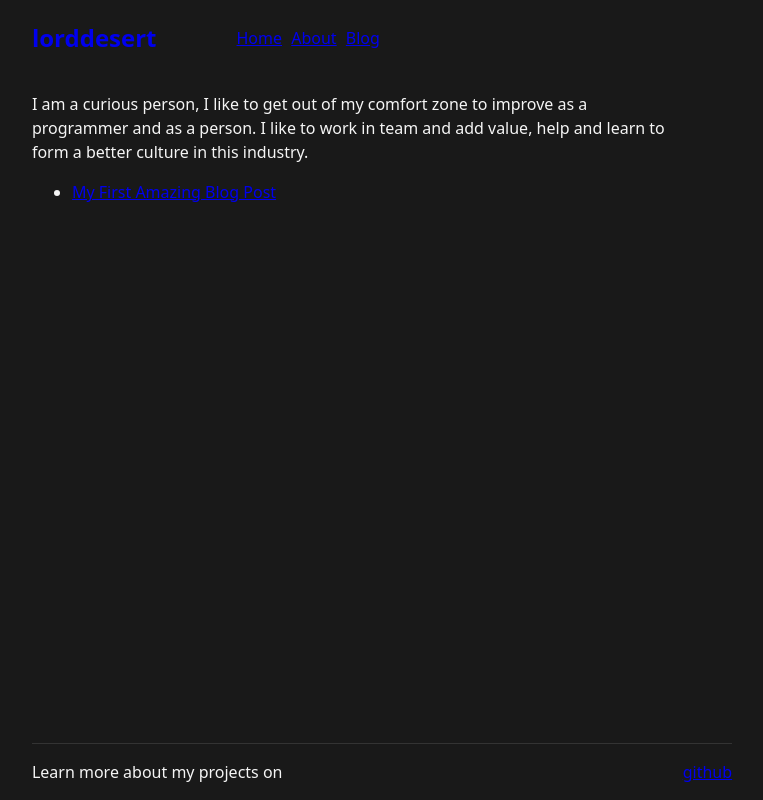
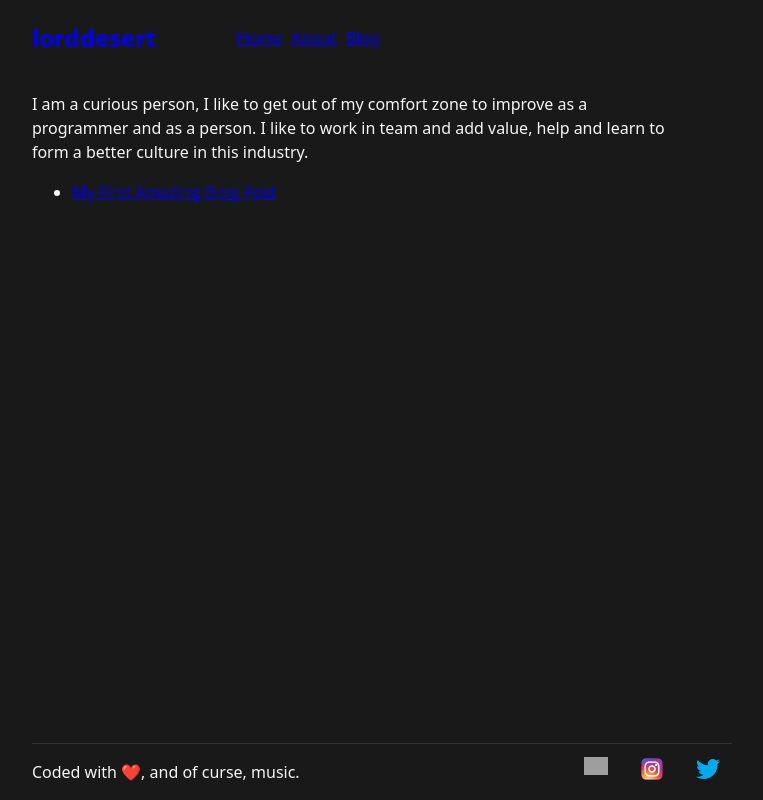
Before and after one commit to lorddesert/my-portfolio, an Astro site: page / in a window 1280 px wide. Shown: the whole page, without its empty margins (258-1021 px from the left). Built offline with nearby package versions, Linux system fonts and the light colour scheme; Astro itself is replaced by a stand-in of ours; grey boxes are pictures that could not be loaded.

Commit message:
Change layout

```diff
--- a/src/layouts/base-layout.astro
+++ b/src/layouts/base-layout.astro
@@ -1,9 +1,7 @@
 ---
 const { title } = Astro.props;
+import Footer from "../components/footer.astro";
 import "../styles/global.css";
-
-const platform = "github";
-const username = "lorddesert";
 ---
 
 <html lang="en" theme="dark">
@@ -26,15 +24,7 @@ const username = "lorddesert";
     <article>
       <slot />
     </article>
-
-    <footer>
-      <p>Learn more about my projects on</p>
-      <ul class="social-links">
-        <li>
-          <a href={`https://www.${platform}.com/${username}`}>{platform}</a>
-        </li>
-      </ul>
-    </footer>
+    <Footer />
   </body>
 </html>
 
@@ -77,18 +67,6 @@ const username = "lorddesert";
     margin-right: 5px;
   }
 
-  footer {
-    border-top: solid 1px hsl(0, 0%, 20%);
-    display: flex;
-    justify-content: space-between;
-    align-items: center;
-  }
-
-  .social-links {
-    list-style-type: none;
-    margin: 0;
-  }
-
   :global(p) {
     max-width: 70ch;
     /*TODO: This should be for other elements as well? */
```
